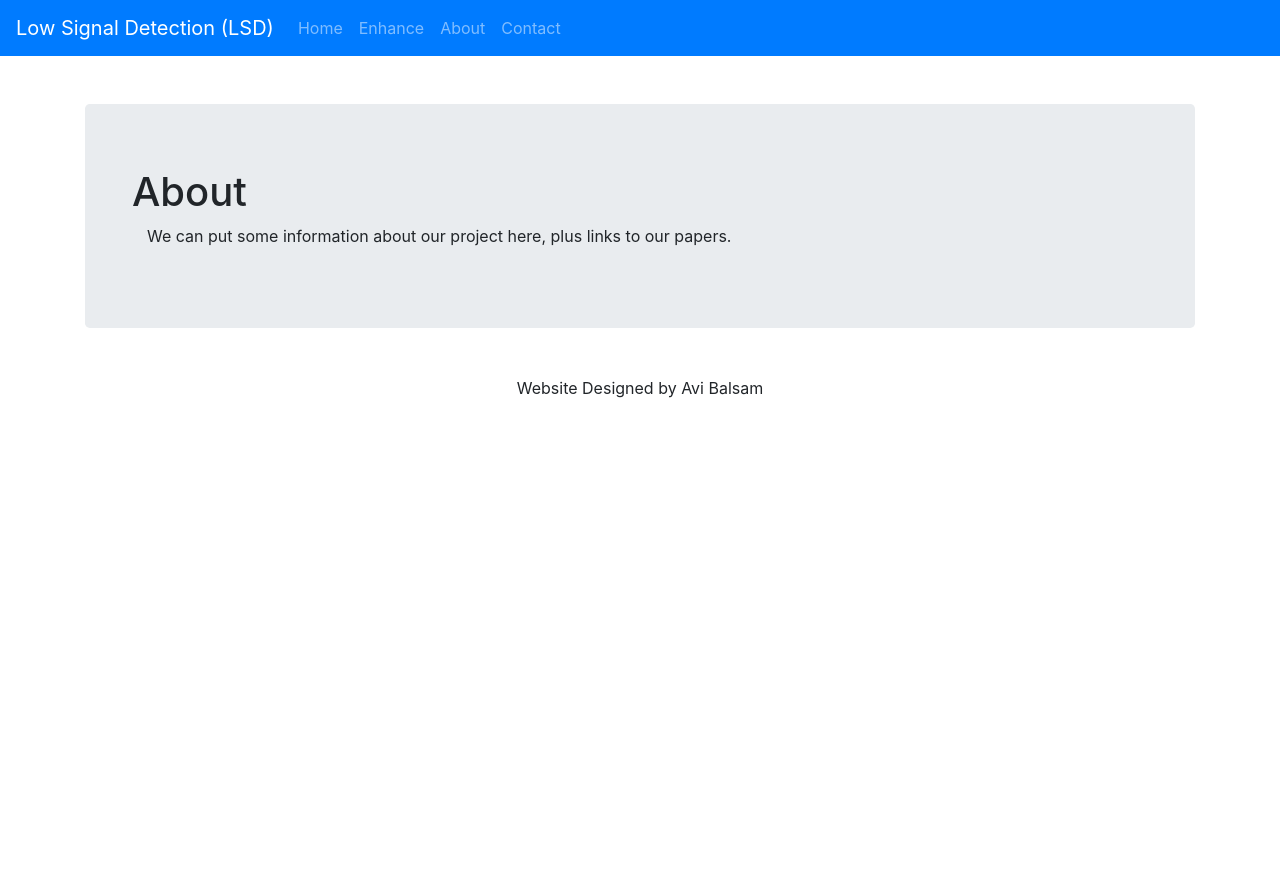
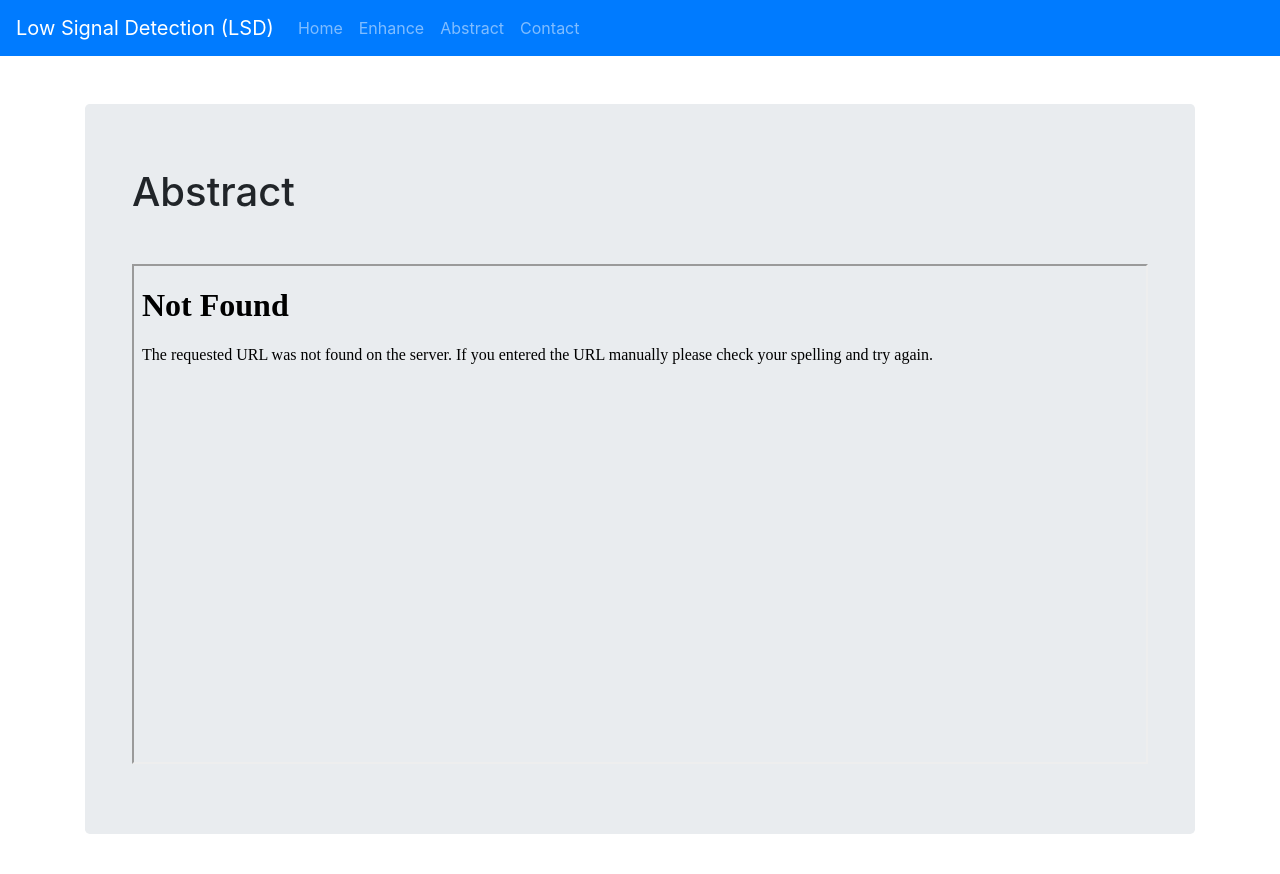
Before and after one commit to vkalch/low_light_enhancement, a Flask app: page /about in a window 1280 px wide. Shown: the top 874 px of the page. Before the commit the page ends 398 px from the top, so only its background shows below. Run offline with Flask 2, Linux system fonts and the light colour scheme; some libraries are stand-ins or nearby versions.

Commit message:
Add page with abstract

```diff
--- a/templates/about.html
+++ b/templates/about.html
@@ -5,17 +5,16 @@
     <meta name="viewport" content="width=device-width, initial-scale=1, shrink-to-fit=no">
 
     <link rel="stylesheet" href="https://cdn.jsdelivr.net/npm/bootstrap@4.0.0/dist/css/bootstrap.min.css" integrity="sha384-Gn5384xqQ1aoWXA+058RXPxPg6fy4IWvTNh0E263XmFcJlSAwiGgFAW/dAiS6JXm" crossorigin="anonymous">
-    <title>About</title>
+    <title>Abstract</title>
 </head>
 <body>
     {% include 'navbar.html' %}
     <div class="container">
         <div class="jumbotron mt-5">
             <div class="container">
-                <h1>About</h1>
-                <div class="container">
-                    <p class="text-md-left">We can put some information about our project here, plus links to our papers.</p>
-                </div>
+                <h1 class="mb-5">Abstract</h1>
+                <iframe src="./static/abstract.pdf" width="100%" height="500px">
+                </iframe>
             </div>
         </div>
     </div>
--- a/templates/navbar.html
+++ b/templates/navbar.html
@@ -13,7 +13,7 @@
         <a class="nav-link" href="/enhance">Enhance</a>
       </li>
       <li class="nav-item">
-        <a class="nav-link" href="/about">About</a>
+        <a class="nav-link" href="/about">Abstract</a>
       </li>
       <li class="nav-item">
         <a class="nav-link" href="/contact">Contact</a>
```
Also changed, not shown: 1 other file.
